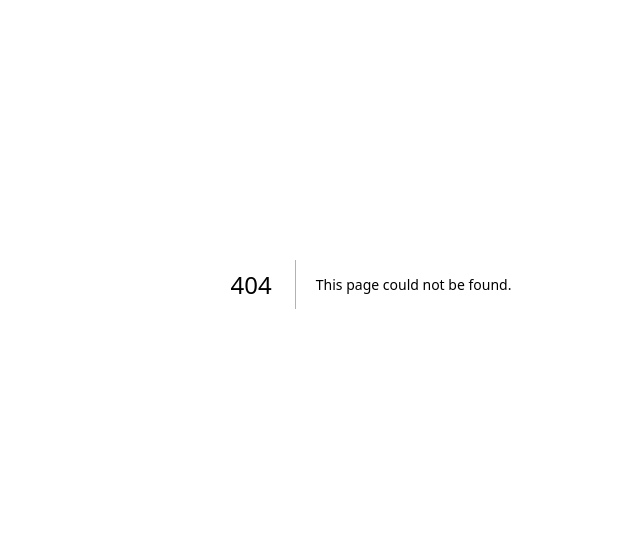
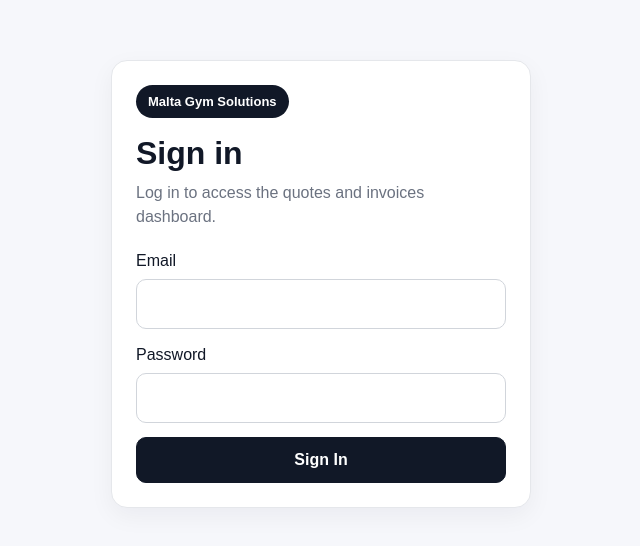
Before and after one commit to maltagymsolutions/mgs-quotes, a Next.js app: page /login in a window 1280 px wide. Before the commit this address had no page. Shown: the part 116-662 px from the top of the page, without its empty margins (269-909 px from the left). Built offline with nearby package versions, Linux system fonts and the light colour scheme; no server answers.

Commit message:
Add login protection

```diff
--- /dev/null
+++ b/app/login/page.tsx
@@ -0,0 +1,114 @@
+"use client";
+
+import { useState } from "react";
+import { createClient } from "@/src/lib/supabase-browser";
+
+export default function LoginPage() {
+  const supabase = createClient();
+
+  const [email, setEmail] = useState("");
+  const [password, setPassword] = useState("");
+  const [message, setMessage] = useState("");
+
+  async function handleLogin() {
+    setMessage("Signing in...");
+
+    const { error } = await supabase.auth.signInWithPassword({
+      email,
+      password,
+    });
+
+    if (error) {
+      setMessage(error.message);
+      return;
+    }
+
+    window.location.href = "/";
+  }
+
+  return (
+    <main
+      style={{
+        minHeight: "100vh",
+        display: "grid",
+        placeItems: "center",
+        padding: 24,
+        background: "#f6f7fb",
+        fontFamily: "Arial, sans-serif",
+      }}
+    >
+      <section
+        style={{
+          width: "100%",
+          maxWidth: 420,
+          background: "#ffffff",
+          border: "1px solid #e5e7eb",
+          borderRadius: 18,
+          padding: 24,
+          boxShadow: "0 8px 24px rgba(17, 24, 39, 0.05)",
+        }}
+      >
+        <div
+          style={{
+            display: "inline-block",
+            padding: "7px 12px",
+            borderRadius: 999,
+            background: "#111827",
+            color: "#ffffff",
+            fontSize: 13,
+            fontWeight: 700,
+            marginBottom: 18,
+          }}
+        >
+          Malta Gym Solutions
+        </div>
+
+        <h1 style={{ margin: "0 0 10px 0" }}>Sign in</h1>
+        <p style={{ margin: "0 0 20px 0", color: "#6b7280" }}>
+          Log in to access the quotes and invoices dashboard.
+        </p>
+
+        <div style={{ display: "grid", gap: 14 }}>
+          <div>
+            <label>Email</label>
+            <input
+              style={{ width: "100%", padding: 12, marginTop: 6 }}
+              type="email"
+              value={email}
+              onChange={(e) => setEmail(e.target.value)}
+            />
+          </div>
+
+          <div>
+            <label>Password</label>
+            <input
+              style={{ width: "100%", padding: 12, marginTop: 6 }}
+              type="password"
+              value={password}
+              onChange={(e) => setPassword(e.target.value)}
+            />
+          </div>
+
+          <button onClick={handleLogin} style={{ padding: "10px 14px" }}>
+            Sign In
+          </button>
+        </div>
+
+        {message ? (
+          <div
+            style={{
+              marginTop: 16,
+              background: "#f9fafb",
+              border: "1px solid #e5e7eb",
+              borderRadius: 12,
+              padding: 12,
+              color: "#374151",
+            }}
+          >
+            {message}
+          </div>
+        ) : null}
+      </section>
+    </main>
+  );
+}
--- /dev/null
+++ b/middleware.ts
@@ -0,0 +1,74 @@
+import { NextResponse, type NextRequest } from "next/server";
+import { createServerClient } from "@supabase/ssr";
+
+export async function middleware(request: NextRequest) {
+  let response = NextResponse.next({
+    request,
+  });
+
+  const supabase = createServerClient(
+    process.env.NEXT_PUBLIC_SUPABASE_URL!,
+    process.env.NEXT_PUBLIC_SUPABASE_ANON_KEY!,
+    {
+      cookies: {
+        get(name: string) {
+          return request.cookies.get(name)?.value;
+        },
+        set(name: string, value: string, options: Record<string, any>) {
+          request.cookies.set({
+            name,
+            value,
+            ...options,
+          });
+          response = NextResponse.next({
+            request,
+          });
+          response.cookies.set({
+            name,
+            value,
+            ...options,
+          });
+        },
+        remove(name: string, options: Record<string, any>) {
+          request.cookies.set({
+            name,
+            value: "",
+            ...options,
+          });
+          response = NextResponse.next({
+            request,
+          });
+          response.cookies.set({
+            name,
+            value: "",
+            ...options,
+          });
+        },
+      },
+    }
+  );
+
+  const {
+    data: { user },
+  } = await supabase.auth.getUser();
+
+  const isLoginPage = request.nextUrl.pathname === "/login";
+
+  if (!user && !isLoginPage) {
+    const url = request.nextUrl.clone();
+    url.pathname = "/login";
+    return NextResponse.redirect(url);
+  }
+
+  if (user && isLoginPage) {
+    const url = request.nextUrl.clone();
+    url.pathname = "/";
+    return NextResponse.redirect(url);
+  }
+
+  return response;
+}
+
+export const config = {
+  matcher: ["/", "/clients", "/inventory", "/quotes", "/quotes/:path*", "/invoices", "/invoices/:path*"],
+};
--- a/package.json
+++ b/package.json
@@ -9,7 +9,7 @@
     "lint": "eslint"
   },
   "dependencies": {
-    "@supabase/ssr": "^0.10.0",
+    "@supabase/ssr": "^0.10.2",
     "@supabase/supabase-js": "^2.102.1",
     "html2canvas": "^1.4.1",
     "jspdf": "^4.2.1",
```
Also changed, not shown: 1 other file (tests, documents, lock files or other folders).
